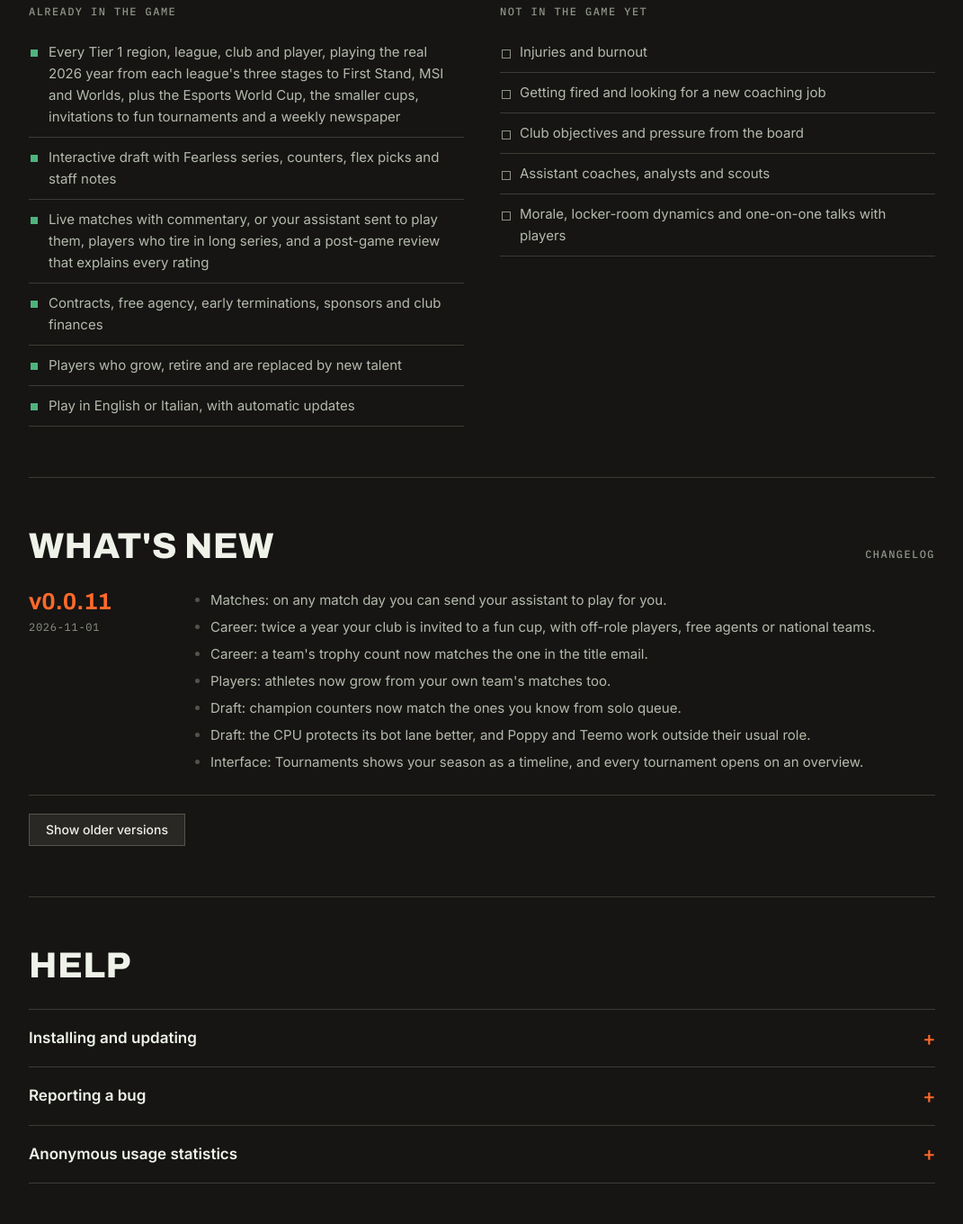
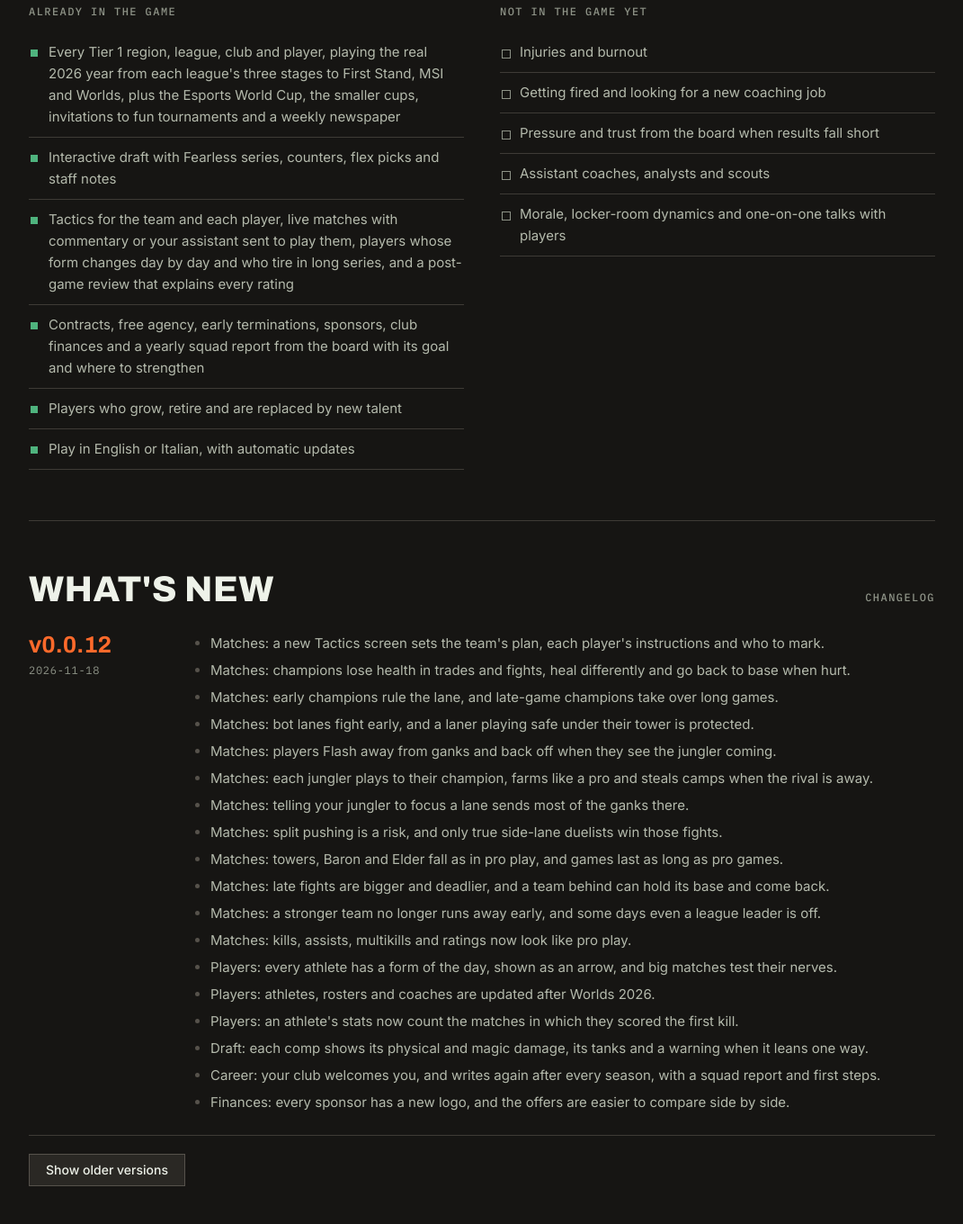
Before and after one commit to momentum-moba-manager/momentum-moba-manager-releases, a plain HTML site: page index.html in a window 1280 px wide. Shown: the part 1440-2800 px from the top of the page at 90% size, without its empty margins (104-1175 px from the left). Drawn offline with Linux system fonts and the light colour scheme.

Commit message:
Release v0.0.12

```diff
--- a/index.html
+++ b/index.html
@@ -451,7 +451,7 @@
     <main>
       <div class="hero">
         <div>
-          <span class="stamp">Private alpha · v0.0.11</span>
+          <span class="stamp">Private alpha · v0.0.12</span>
           <h1>Your team.<br><em>Your call.</em></h1>
           <p class="tagline">
             A management game set in professional League of Legends, in the spirit of Football Manager.
@@ -466,7 +466,7 @@
             Download for Windows
           </a>
           <div class="meta">
-            v0.0.11 · 2026-11-01 · Windows 10/11 ·
+            v0.0.12 · 2026-11-18 · Windows 10/11 ·
             <a href="https://github.com/momentum-moba-manager/momentum-moba-manager-releases/releases">older versions</a>
           </div>
           <p class="smartscreen">
@@ -543,8 +543,8 @@
             <ul>
               <li>Every Tier 1 region, league, club and player, playing the real 2026 year from each league's three stages to First Stand, MSI and Worlds, plus the Esports World Cup, the smaller cups, invitations to fun tournaments and a weekly newspaper</li>
               <li>Interactive draft with Fearless series, counters, flex picks and staff notes</li>
-              <li>Live matches with commentary, or your assistant sent to play them, players who tire in long series, and a post-game review that explains every rating</li>
-              <li>Contracts, free agency, early terminations, sponsors and club finances</li>
+              <li>Tactics for the team and each player, live matches with commentary or your assistant sent to play them, players whose form changes day by day and who tire in long series, and a post-game review that explains every rating</li>
+              <li>Contracts, free agency, early terminations, sponsors, club finances and a yearly squad report from the board with its goal and where to strengthen</li>
               <li>Players who grow, retire and are replaced by new talent</li>
               <li>Play in English or Italian, with automatic updates</li>
             </ul>
@@ -554,7 +554,7 @@
             <ul>
               <li>Injuries and burnout</li>
               <li>Getting fired and looking for a new coaching job</li>
-              <li>Club objectives and pressure from the board</li>
+              <li>Pressure and trust from the board when results fall short</li>
               <li>Assistant coaches, analysts and scouts</li>
               <li>Morale, locker-room dynamics and one-on-one talks with players</li>
             </ul>
@@ -568,6 +568,48 @@
           <span class="label">Changelog</span>
         </div>
         <div class="changelog-list" id="changelog-list">
+<article class="changelog-entry">
+  <h3>v0.0.12 <time>2026-11-18
+</time></h3>
+  <ul>
+    <li>Matches: a new Tactics screen sets the team's plan, each player's instructions and who to mark.
+</li>
+    <li>Matches: champions lose health in trades and fights, heal differently and go back to base when hurt.
+</li>
+    <li>Matches: early champions rule the lane, and late-game champions take over long games.
+</li>
+    <li>Matches: bot lanes fight early, and a laner playing safe under their tower is protected.
+</li>
+    <li>Matches: players Flash away from ganks and back off when they see the jungler coming.
+</li>
+    <li>Matches: each jungler plays to their champion, farms like a pro and steals camps when the rival is away.
+</li>
+    <li>Matches: telling your jungler to focus a lane sends most of the ganks there.
+</li>
+    <li>Matches: split pushing is a risk, and only true side-lane duelists win those fights.
+</li>
+    <li>Matches: towers, Baron and Elder fall as in pro play, and games last as long as pro games.
+</li>
+    <li>Matches: late fights are bigger and deadlier, and a team behind can hold its base and come back.
+</li>
+    <li>Matches: a stronger team no longer runs away early, and some days even a league leader is off.
+</li>
+    <li>Matches: kills, assists, multikills and ratings now look like pro play.
+</li>
+    <li>Players: every athlete has a form of the day, shown as an arrow, and big matches test their nerves.
+</li>
+    <li>Players: athletes, rosters and coaches are updated after Worlds 2026.
+</li>
+    <li>Players: an athlete's stats now count the matches in which they scored the first kill.
+</li>
+    <li>Draft: each comp shows its physical and magic damage, its tanks and a warning when it leans one way.
+</li>
+    <li>Career: your club welcomes you, and writes again after every season, with a squad report and first steps.
+</li>
+    <li>Finances: every sponsor has a new logo, and the offers are easier to compare side by side.
+</li>
+  </ul>
+</article>
 <article class="changelog-entry">
   <h3>v0.0.11 <time>2026-11-01
 </time></h3>
--- a/version.json
+++ b/version.json
@@ -1 +1 @@
-{ "version": "0.0.11", "date": "2026-11-01" }
+{ "version": "0.0.12", "date": "2026-11-18" }
```
Also changed, not shown: 1 other file.
